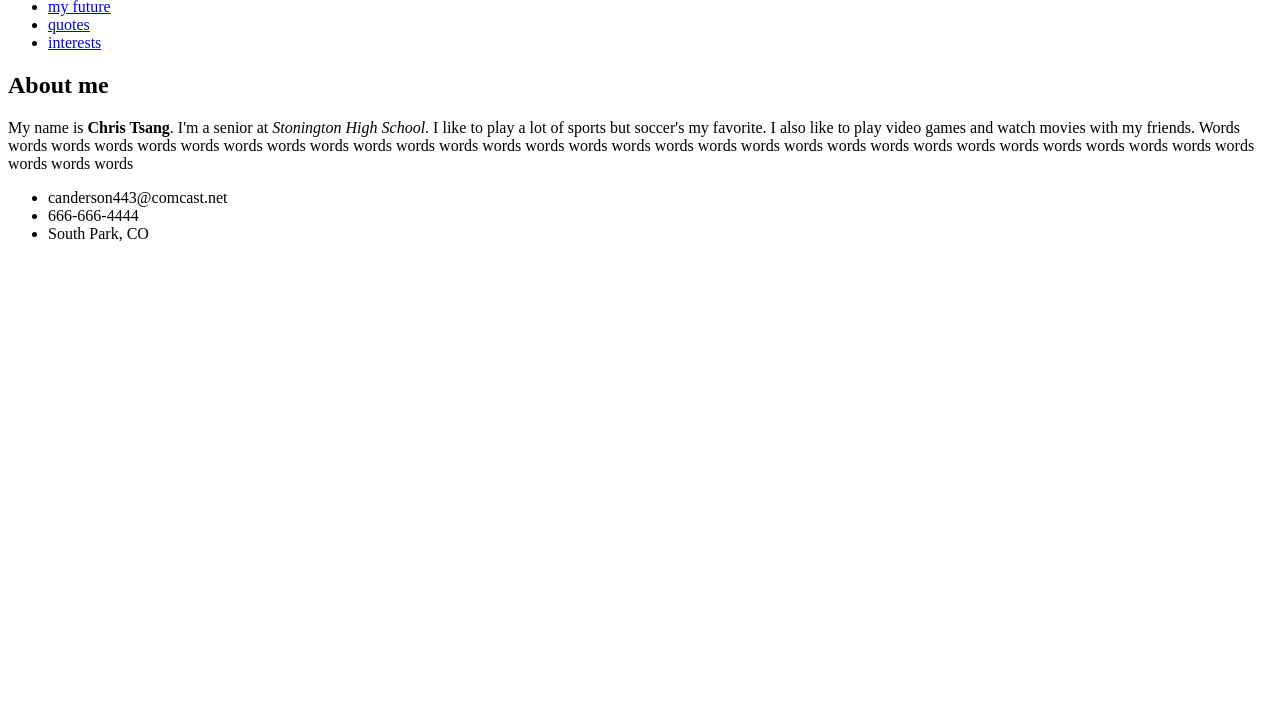
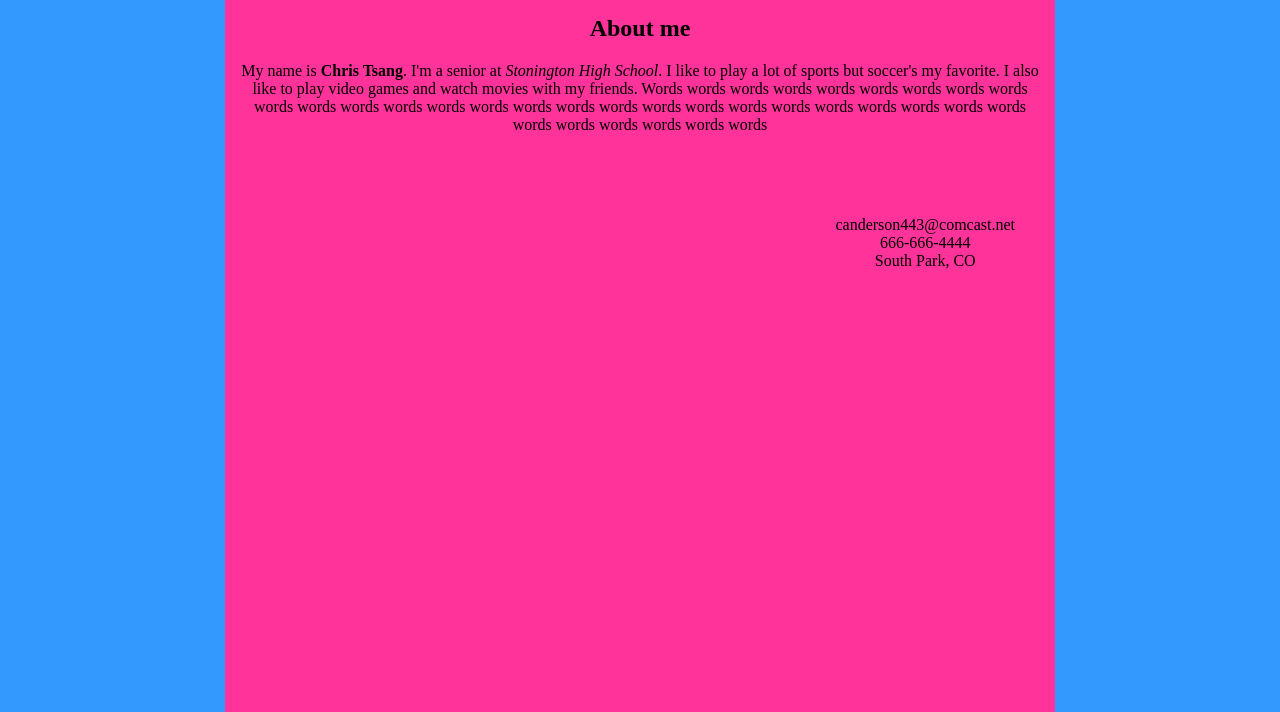
Before and after one commit to ctct727/ctct727.github.io, a plain HTML site: page index.html in a window 1280 px wide. Shown: the part 118-830 px from the top of the page. Before the commit the page ends 800 px from the top, so only its background shows below. Drawn offline with Linux system fonts and the light colour scheme; files that its build step writes are made by us from their sources.

Commit message:
Update index.html
stlyesheet/stylesheet.css

```diff
--- a/index.html
+++ b/index.html
@@ -3,7 +3,7 @@
 <head>
 <meta http-equiv="Content-Type" content="text/html; charset=utf-8" />
 <title>Untitled Document</title>
-<link href="styles.css" rel="stylesheet" type="text/css" />
+<link href="stylesheet/stylesheet.css" rel="stylesheet" type="text/css" />
 </head>
 
 <body>
```
